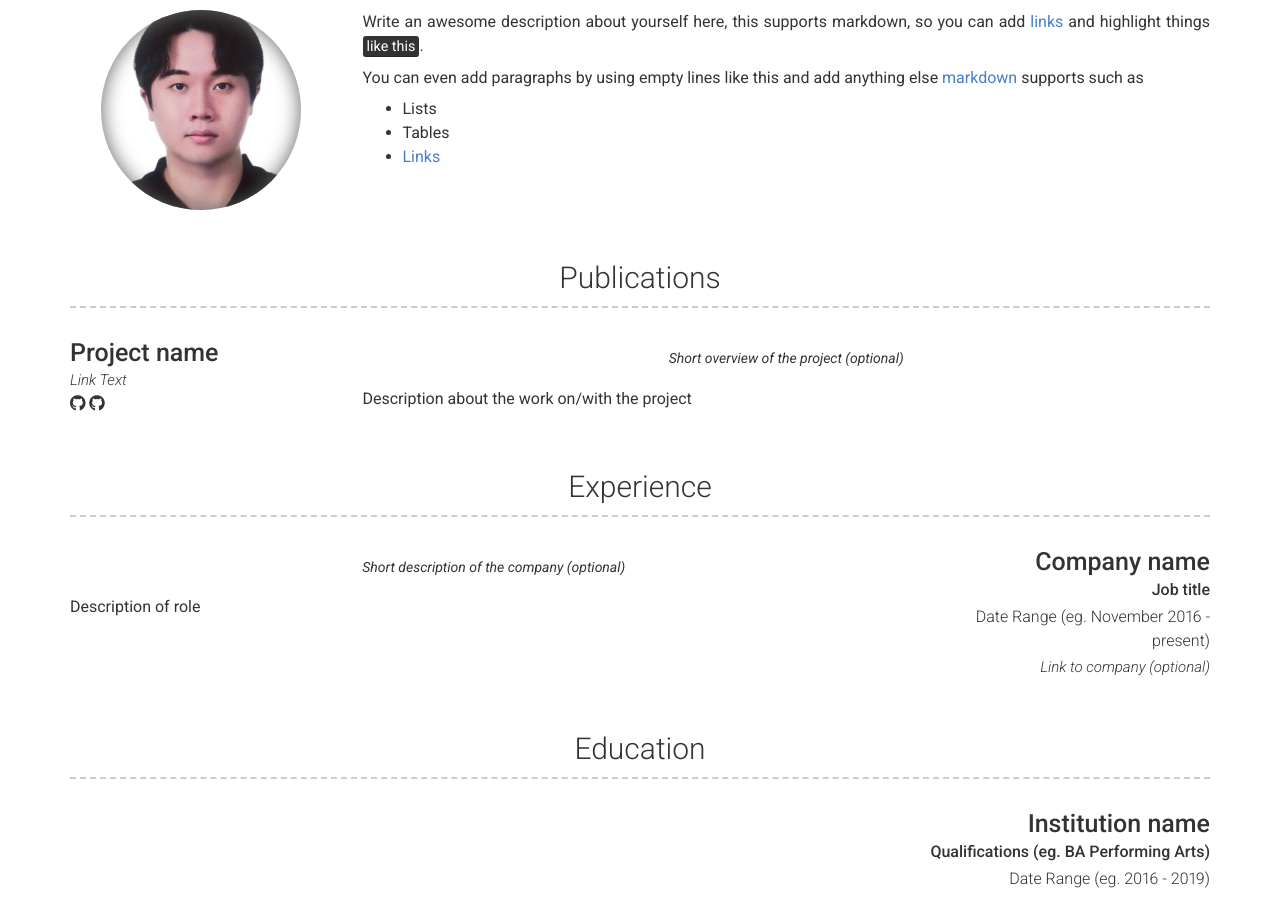
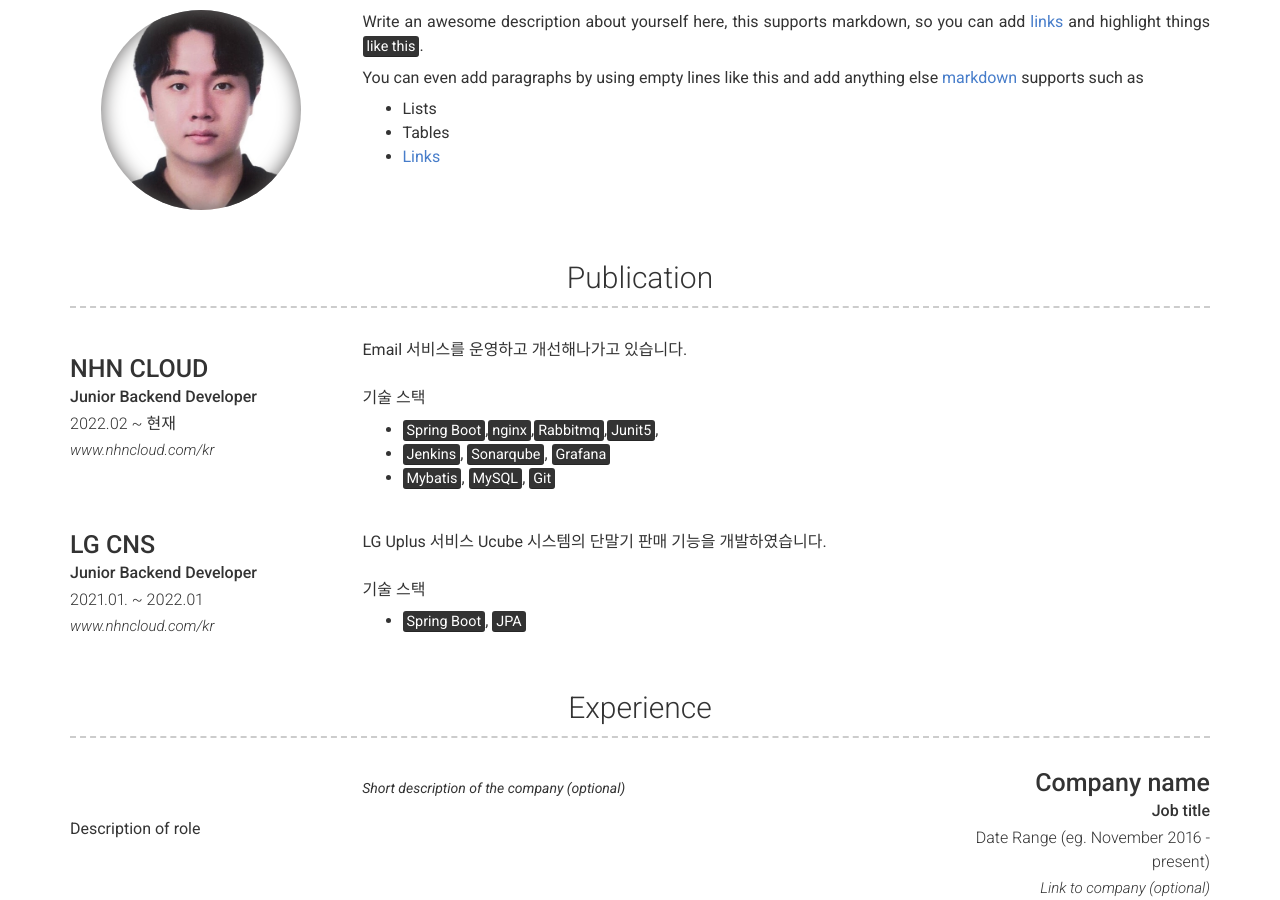
Before and after one commit to hogyun2/hogyun2.github.io, a Jekyll site: the page built from index.md, in a window 1280 px wide and 900 px high, scrolled down 403 px. Built offline with Jekyll 4.4.1, drawn with Linux system fonts in a browser that asks for light colours; nearby versions of some CDN libraries.

Commit message:
Update _config.yml

```diff
--- a/_config.yml
+++ b/_config.yml
@@ -61,26 +61,30 @@ about_content: | # this will include new lines to allow paragraphs
 #    - Images ![alt text](/images/landscape-trees.jpg "Trees")
 
 content:
-  - title: Publications # Title for the section
-    layout: list # Type of content section (list/text)
+  - title: Publication
+    layout: list
     content:
       - layout: left
-        # border: weak  # Value of `weak` will display a weak border below this item. # Any
-        #               # other value (or no value) means no border will be displayed
-        title: Project name
-        link: Link to project (eg. sproogen.github.io/modern-resume-theme)(optional)
-        link_text: Link Text
-        additional_links:
-          - title:  Github page for project (eg. sproogen/modern-resume-theme)
-            icon: fab fa-github
-            url: Link to project (eg. sproogen.github.io/modern-resume-theme)(optional)
-          - title:  Github page for project (eg. sproogen/modern-resume-theme)
-            icon: fab fa-github
-            url: Link to project (eg. sproogen.github.io/modern-resume-theme)(optional)
-        quote: >
-          Short overview of the project (optional)
+        title: NHN CLOUD
+        link: www.nhncloud.com/kr
+        sub_title: Junior Backend Developer
+        caption: 2022.02 ~ 현재
         description: | # this will include new lines to allow paragraphs
-          Description about the work on/with the project
+          Email 서비스를 운영하고 개선해나가고 있습니다. <br><br>
+          기술 스택
+            - <mark>Spring Boot</mark>,<mark>nginx</mark>,<mark>Rabbitmq</mark>,<mark>Junit5</mark>,
+            - <mark>Jenkins</mark>, <mark>Sonarqube</mark>, <mark>Grafana</mark>
+            - <mark>Mybatis</mark>, <mark>MySQL</mark>, <mark>Git</mark>
+
+      - title: LG CNS
+        link: www.nhncloud.com/kr
+        sub_title: Junior Backend Developer
+        caption: 2021.01. ~ 2022.01
+        description: | # this will include new lines to allow paragraphs
+          LG Uplus 서비스 Ucube 시스템의 단말기 판매 기능을 개발하였습니다.<br><br>
+          기술 스택
+            - <mark>Spring Boot</mark>, <mark>JPA</mark>
+
   - title: Experience
     layout: list
     content:
```
